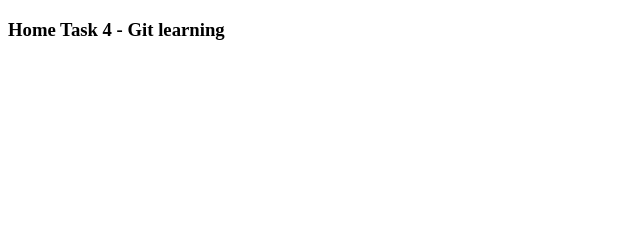
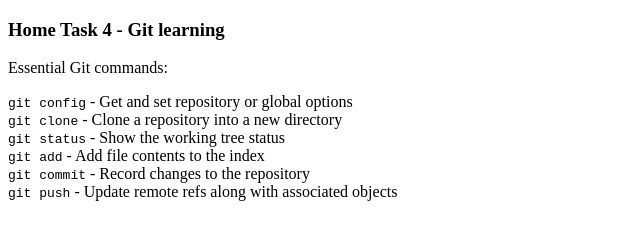
Before and after one commit to OlenaBardzik/HomeTask4, a plain HTML site: page index.html in a window 1280 px wide. Shown: the whole page, without its empty margins (0-640 px from the left). Drawn offline with Linux system fonts and the light colour scheme.

Commit message:
add: essential git commands

```diff
--- a/index.html
+++ b/index.html
@@ -8,5 +8,24 @@
 </head>
 <body>
     <h3>Home Task 4 - Git learning</h3>
+    <p>Essential Git commands:</p>
+    <div>
+        <code>git config</code> <span>- Get and set repository or global options</span>
+    </div>
+    <div>
+        <code>git clone</code> <span>- Clone a repository into a new directory</span>
+    </div>
+    <div>
+        <code>git status</code> <span>-  Show the working tree status</span>
+    </div>
+    <div>
+        <code>git add</code> <span>-  Add file contents to the index</span>
+    </div>
+    <div>
+        <code>git commit</code> <span>-  Record changes to the repository</span>
+    </div>
+    <div>
+        <code>git push</code> <span>-  Update remote refs along with associated objects</span>
+    </div>
 </body>
 </html>
```
